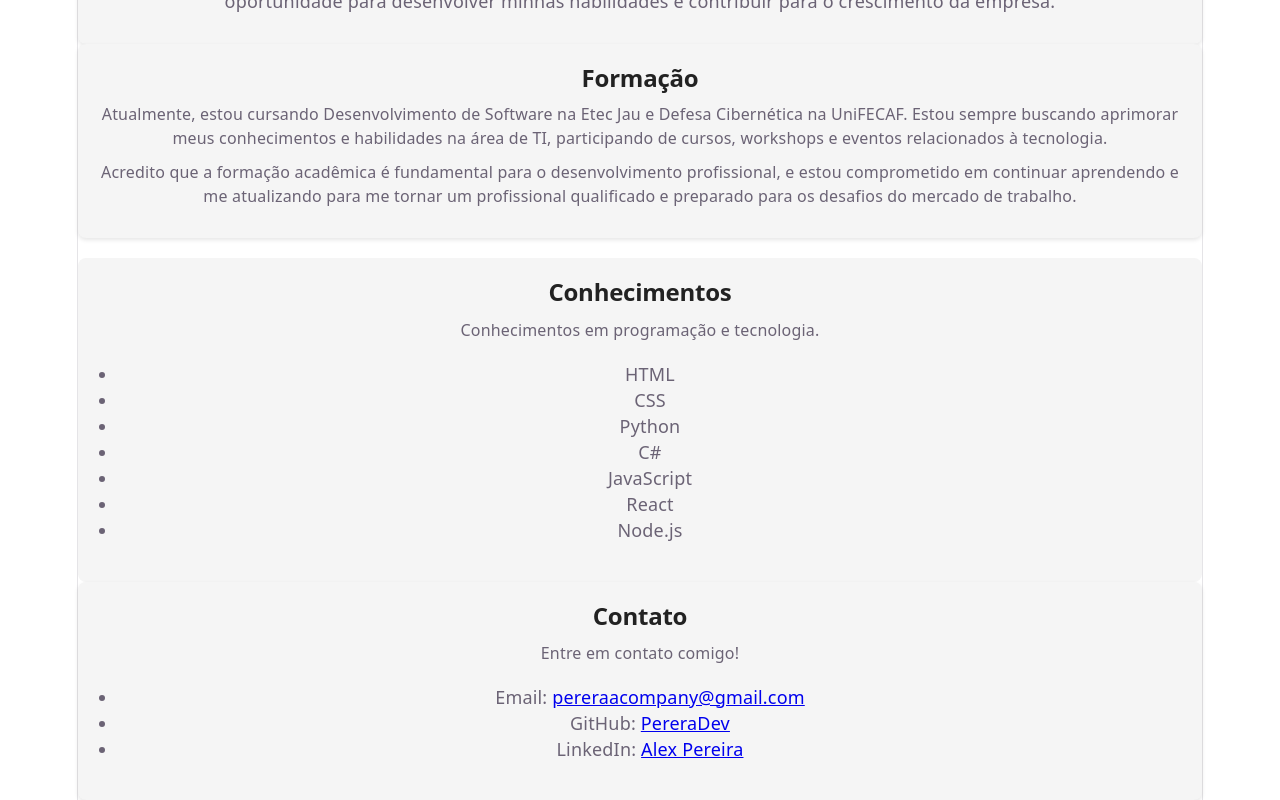
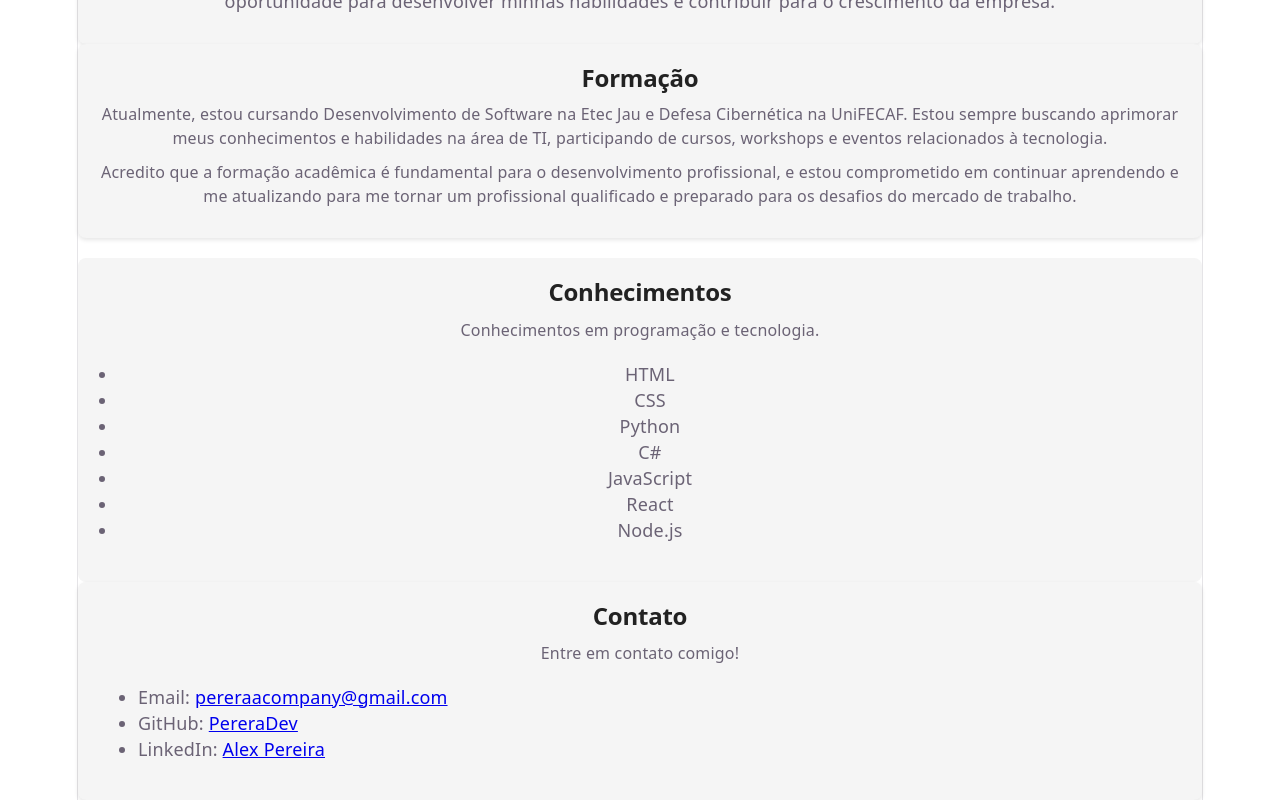
Before and after one commit to PereraDev/teste-estagio-ti, a React (Vite) app: page / in a window 1280 px wide. Shown: the part 509-1309 px from the top of the page. Built offline with nearby package versions, Linux system fonts and the light colour scheme.

Commit message:
fix: quebra linha de links longos para evitar overflow horizontal

```diff
--- a/src/components/Contato.module.css
+++ b/src/components/Contato.module.css
@@ -18,6 +18,9 @@
 }
 
 .lista {
-    list-style-type: disc;
-    padding-left: 20px;
+  text-align: left;
 }
+
+.lista a {
+  overflow-wrap: break-word;
+}
```
